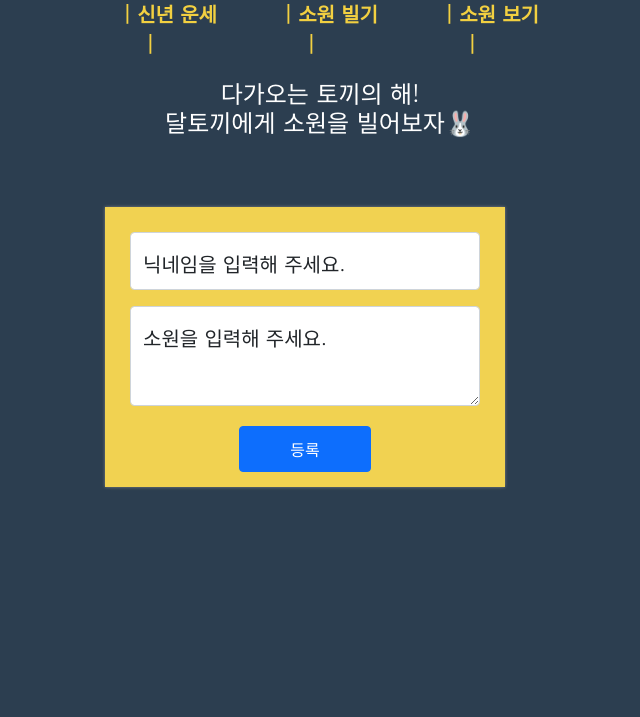
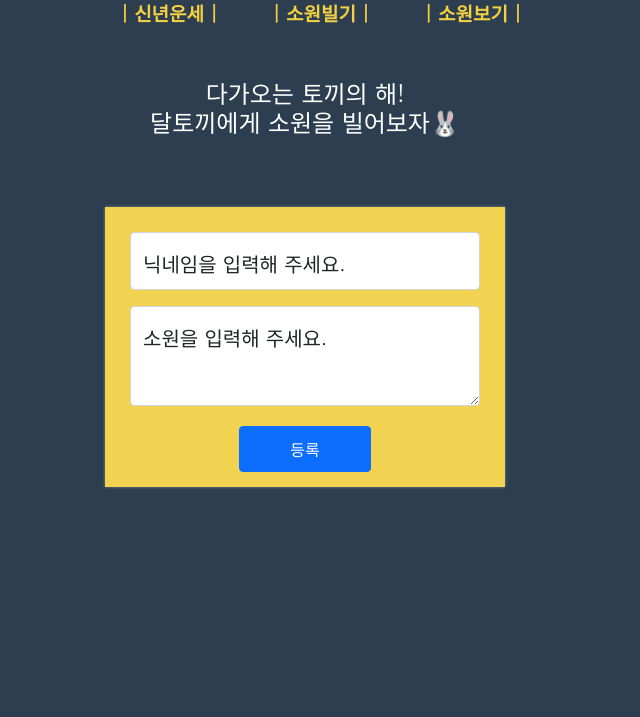
Before and after one commit to web-mini-project-team15/tell-me-wish, a Flask app: page / in a window 1280 px wide. Shown: the part 365-1082 px from the top of the page, without its empty margins (335-975 px from the left). Run offline with Flask 2, Linux system fonts and the light colour scheme; parts of the project's set-up code (start-up, migrations or seed data) failed here and were passed over.

Commit message:
fix : 화면 너비에 따른 크기 조정을 위해 css 수정 #42

```diff
--- a/static/css/fortunetelling.css
+++ b/static/css/fortunetelling.css
@@ -13,7 +13,8 @@
     color: white;
     text-align: center;
     background-color: #2c3e50;
-    width: 1250px;
+    width: 95%;
+    max-width: 700px;
 }
 
 .accordion-flush
--- a/static/css/main.css
+++ b/static/css/main.css
@@ -17,7 +17,7 @@
     background-position: center center;
     /*background: no-repeat;*/
     background-size: cover;
-    width: 560px;
+    width: 500px;
     height: 364px;
     background-image: url('https://img1.daumcdn.net/thumb/R1280x0/?scode=mtistory2&fname=https%3A%2F%2Fblog.kakaocdn.net%2Fdn%2F5TGst%2FbtrWmnlMvPd%2FrkUEBXwZu3ekD8hTDzxH70%2Fimg.png');
 }
@@ -25,7 +25,8 @@
 .mymenu {
     margin: auto;
     height: 50px;
-    width: 500px;
+    width: 95%;
+    max-width: 500px;
     background-color: #2c3e50;
     display: flex;
     justify-content: center;
@@ -51,27 +52,28 @@
 
 .mymenu > ul li a {
     margin: 20px;
-
     color: #f2d041;
     font-weight: bold;
-    font-size: 20px;
+    font-size: 19px;
     text-align: center;
     text-decoration: none;
     cursor: pointer;
 }
 
 .wishpage > h4 {
+    width: 95%;
+    max-width: 500px;
     margin:auto;
     color: white;
     text-align: center;
     background-color: #2c3e50;
-    width: 1250px;
 }
 
 .blank {
     margin: auto;
     height: 50px;
-    width: 1250px;
+    width: 95%;
+    max-width: 500px;
     background-color: #2c3e50;
     color: #2c3e50;
 }
@@ -80,7 +82,8 @@
     margin: auto;
     padding-top: 20px;
     height: 500px;
-    width: 600px;
+    width: 95%;
+    max-width: 500px;
     background-color: #2c3e50;
 }
 
--- a/templates/fortunetelling.html
+++ b/templates/fortunetelling.html
@@ -28,9 +28,9 @@
     <div class="main-image"></div>
     <div class="mymenu">
         <ul>
-            <li><a href="/fortunetelling-page">| 신년 운세 |</a></li>
-            <li><a href="/wish-regist-page">| 소원 빌기 |</a></li>
-            <li><a href="/wish-look-page">| 소원 보기 |</a></li>
+            <li><a href="/fortunetelling-page">| 신년운세 |</a></li>
+            <li><a href="/wish-regist-page">| 소원빌기 |</a></li>
+            <li><a href="/wish-look-page">| 소원보기 |</a></li>
         </ul>
     </div>
 </div>
--- a/templates/index.html
+++ b/templates/index.html
@@ -28,9 +28,9 @@
     <div class="main-image"></div>
     <div class="mymenu">
         <ul>
-            <li><a href="/fortunetelling-page">| 신년 운세 |</a></li>
-            <li><a href="/wish-regist-page">| 소원 빌기 |</a></li>
-            <li><a href="/wish-look-page">| 소원 보기 |</a></li>
+            <li><a href="/fortunetelling-page">| 신년운세 |</a></li>
+            <li><a href="/wish-regist-page">| 소원빌기 |</a></li>
+            <li><a href="/wish-look-page">| 소원보기 |</a></li>
         </ul>
     </div>
 </div>
--- a/templates/wishLook.html
+++ b/templates/wishLook.html
@@ -29,9 +29,9 @@
     <div class="main-image"></div>
     <div class="mymenu">
         <ul>
-            <li><a href="/fortunetelling-page">| 신년 운세 |</a></li>
-            <li><a href="/wish-regist-page">| 소원 빌기 |</a></li>
-            <li><a href="/wish-look-page">| 소원 보기 |</a></li>
+            <li><a href="/fortunetelling-page">| 신년운세 |</a></li>
+            <li><a href="/wish-regist-page">| 소원빌기 |</a></li>
+            <li><a href="/wish-look-page">| 소원보기 |</a></li>
         </ul>
     </div>
 </div>
```
